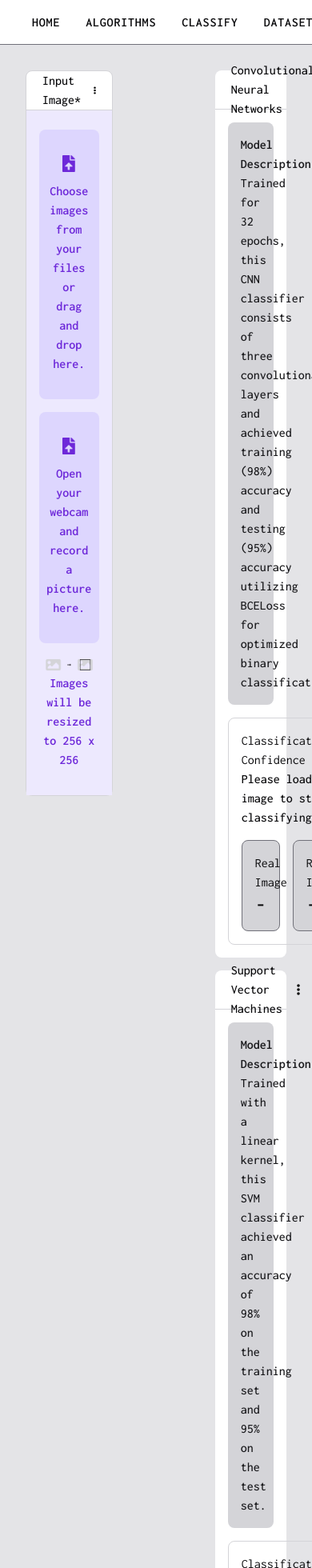
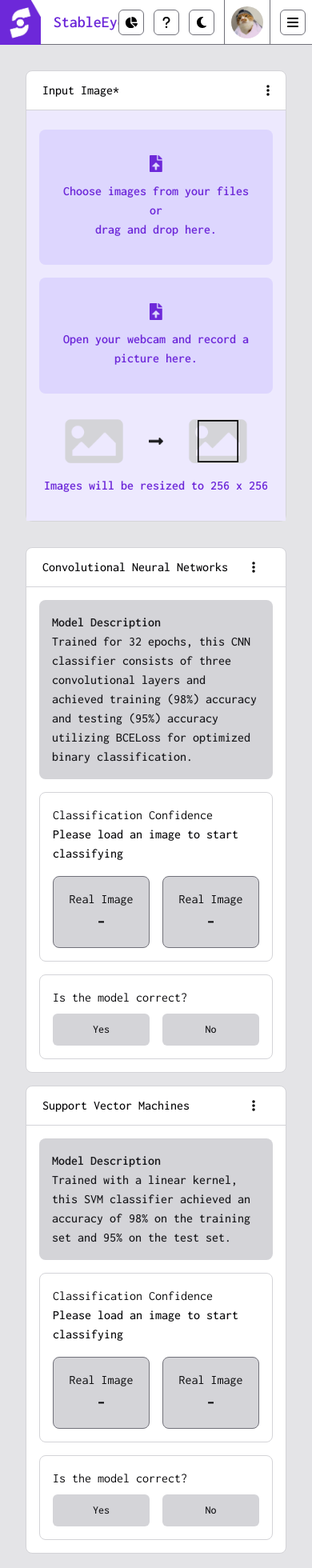
Before and after one commit to godoin/StableEyeWeb, a React (Vite) app: page /classify in a window 390 px wide. Shown: the top 1960 px of the page at 80% size. Built offline with nearby package versions, Linux system fonts and the light colour scheme.

Commit message:
fixed classify page responsiveness

```diff
--- a/src/components/global-components/application-logo.tsx
+++ b/src/components/global-components/application-logo.tsx
@@ -3,12 +3,15 @@ import Image from "./image";
 
 export default function ApplicationLogo() {
   return (
-    <a href="/">
+    <a href="/" className="flex items-center text-center justify-center gap-4">
       <Image
         src="assets/images/logo.png"
         alt="StableEye Logo"
         className="h-14"
       />
+      <span className="flex md:hidden font-semibold text-violet-700 text-xl">
+        StableEye
+      </span>
     </a>
   );
 }
--- a/src/components/layouts/inc/guest-navbar.tsx
+++ b/src/components/layouts/inc/guest-navbar.tsx
@@ -18,25 +18,37 @@ export default function GuestNavBar() {
       </div>
       <div className="flex gap-4">
         <div className="flex gap-4 items-center">
-          <Button variant="outline" size="icon">
+          <Button
+            variant="outline"
+            size="icon"
+            className="border-zinc-500 h-8 w-8"
+          >
             <Image
               src="assets/images/icons/chart-pie-solid.svg"
               alt="Results"
-              className="object-fit h-5 w-5"
+              className="object-fit h-4 w-4"
             />
           </Button>
-          <Button variant="outline" size="icon">
+          <Button
+            variant="outline"
+            size="icon"
+            className="border-zinc-500 h-8 w-8"
+          >
             <Image
               src="assets/images/icons/question-solid.svg"
               alt="Help"
-              className="object-fit h-5 w-5"
+              className="object-fit h-4 w-4"
             />
           </Button>
-          <Button variant="outline" size="icon">
+          <Button
+            variant="outline"
+            size="icon"
+            className="border-zinc-500 h-8 w-8"
+          >
             <Image
               src="assets/images/icons/moon-solid.svg"
               alt="Dark Mode"
-              className="object-fit h-5 w-5"
+              className="object-fit h-4 w-4"
             />
           </Button>
         </div>
--- a/src/components/layouts/inc/user-navbar.tsx
+++ b/src/components/layouts/inc/user-navbar.tsx
@@ -10,7 +10,7 @@ export default function UserNavBar() {
     <div className="fixed top-0 left-0 flex justify-between items-center h-14 border-b border-zinc-500 bg-white px-2 min-w-full">
       <div className="flex gap-8 items-center">
         <ApplicationLogo />
-        <div className="flex gap-8 text-sm">
+        <div className="hidden md:flex gap-8 text-sm">
           <NavLink href="" title="HOME" />
           <NavLink href="" title="ALGORITHMS" />
           <NavLink href="" title="CLASSIFY" />
@@ -18,8 +18,8 @@ export default function UserNavBar() {
           <NavLink href="" title="HELP" />
         </div>
       </div>
-      <div className="flex gap-4">
-        <div className="flex gap-4 items-center">
+      <div className="flex gap-3">
+        <div className="flex gap-3 items-center">
           <Button
             variant="outline"
             size="icon"
@@ -60,6 +60,19 @@ export default function UserNavBar() {
             <AvatarFallback>GD</AvatarFallback>
           </Avatar>
         </div>
+        <div className="flex md:hidden items-center justify-center">
+          <Button
+            variant="outline"
+            size="icon"
+            className="border-zinc-500 h-8 w-8"
+          >
+            <Image
+              src="assets/images/icons/bars-solid.svg"
+              alt="Results"
+              className="object-fit h-4 w-4"
+            />
+          </Button>
+        </div>
       </div>
     </div>
   );
--- a/src/pages/user/classify/classify.tsx
+++ b/src/pages/user/classify/classify.tsx
@@ -6,8 +6,8 @@ import SupportVectorMachines from "./support-machines";
 export default function Classify() {
   return (
     <UserLayout>
-      <div className="p-8 flex gap-32 justify-between">
-        <main className="flex-none h-fit w-4/12 rounded-lg bg-white border border-zinc-300">
+      <div className="p-8 flex flex-col md:flex-row gap-8 justify-between">
+        <main className="flex-1 lg:flex-none h-fit lg:w-96 rounded-lg bg-white border border-zinc-300">
           <InputImage />
         </main>
         <aside className="flex-1 grid grid-cols-1 space-y-4">
--- a/src/pages/user/classify/conv-networks.tsx
+++ b/src/pages/user/classify/conv-networks.tsx
@@ -9,7 +9,7 @@ import {
 
 export default function ConvolutionalNetworks() {
   return (
-    <div className="bg-white rounded-lg border-zinc-300">
+    <div className="bg-white rounded-lg border border-zinc-300">
       <section className="h-8 px-5 py-6 flex border-b border-zinc-300 items-center justify-between">
         <span className="text-regular font-medium">
           Convolutional Neural Networks
@@ -41,7 +41,7 @@ export default function ConvolutionalNetworks() {
             classification.
           </p>
         </article>
-        <form action="" className="flex gap-4 min-w-full">
+        <form action="" className="flex flex-col lg:flex-row gap-4">
           <section className="flex-1 border border-zinc-300 rounded-lg p-4 space-y-4">
             <hgroup className="space-y-0">
               <span className="semibold">Classification Confidence</span>
@@ -60,9 +60,9 @@ export default function ConvolutionalNetworks() {
               </output>
             </div>
           </section>
-          <section className="flex-none grid grid-cols-1 justify-between space-y-4 w-64 p-4 border border-zinc-300 rounded-lg">
+          <section className="flex w-full lg:flex-none lg:w-56 grid grid-cols-1 justify-between lg:space-y-4 p-4 gap-2 border border-zinc-300 rounded-lg">
             <span>Is the model correct?</span>
-            <div className="grid grid-cols-1 justify-center items-center">
+            <div className="grid grid-cols-2 lg:grid-cols-1 gap-4 lg:gap-0 justify-center items-center">
               <Button
                 variant="secondary"
                 className="cursor-not-allowed bg-zinc-300 hover:bg-zinc-300"
--- a/src/pages/user/classify/support-machines.tsx
+++ b/src/pages/user/classify/support-machines.tsx
@@ -9,7 +9,7 @@ import {
 
 export default function SupportVectorMachines() {
   return (
-    <div className="bg-white rounded-lg border-zinc-300">
+    <div className="bg-white rounded-lg border border-zinc-300">
       <section className="h-8 px-5 py-6 flex border-b border-zinc-300 items-center justify-between">
         <span className="text-regular font-medium">
           Support Vector Machines
@@ -39,7 +39,7 @@ export default function SupportVectorMachines() {
             accuracy of 98% on the training set and 95% on the test set.
           </p>
         </article>
-        <form action="" className="flex gap-4 min-w-full">
+        <form action="" className="flex flex-col lg:flex-row gap-4">
           <section className="flex-1 border border-zinc-300 rounded-lg p-4 space-y-4">
             <hgroup className="space-y-0">
               <span className="semibold">Classification Confidence</span>
@@ -58,9 +58,9 @@ export default function SupportVectorMachines() {
               </output>
             </div>
           </section>
-          <section className="flex-none grid grid-cols-1 justify-between space-y-4 w-64 p-4 border border-zinc-300 rounded-lg">
+          <section className="flex w-full lg:flex-none lg:w-56 grid grid-cols-1 justify-between lg:space-y-4 p-4 gap-2 border border-zinc-300 rounded-lg">
             <span>Is the model correct?</span>
-            <div className="grid grid-cols-1 justify-center items-center">
+            <div className="grid grid-cols-2 lg:grid-cols-1 gap-4 lg:gap-0 justify-center items-center">
               <Button
                 variant="secondary"
                 className="cursor-not-allowed bg-zinc-300 hover:bg-zinc-300"
--- a/tailwind.config.js
+++ b/tailwind.config.js
@@ -2,10 +2,10 @@
 module.exports = {
   darkMode: ["class"],
   content: [
-    './pages/**/*.{ts,tsx}',
-    './components/**/*.{ts,tsx}',
-    './app/**/*.{ts,tsx}',
-    './src/**/*.{ts,tsx}',
+    "./pages/**/*.{ts,tsx}",
+    "./components/**/*.{ts,tsx}",
+    "./app/**/*.{ts,tsx}",
+    "./src/**/*.{ts,tsx}",
   ],
   prefix: "",
   theme: {
@@ -13,6 +13,7 @@ module.exports = {
       center: true,
       padding: "2rem",
       screens: {
+        "ssm": "425px",
         "2xl": "1400px",
       },
     },
@@ -74,4 +75,4 @@ module.exports = {
     },
   },
   plugins: [require("tailwindcss-animate")],
-}
+};
```
Also changed, not shown: assets/images/icons/bars-solid.svg (added).
